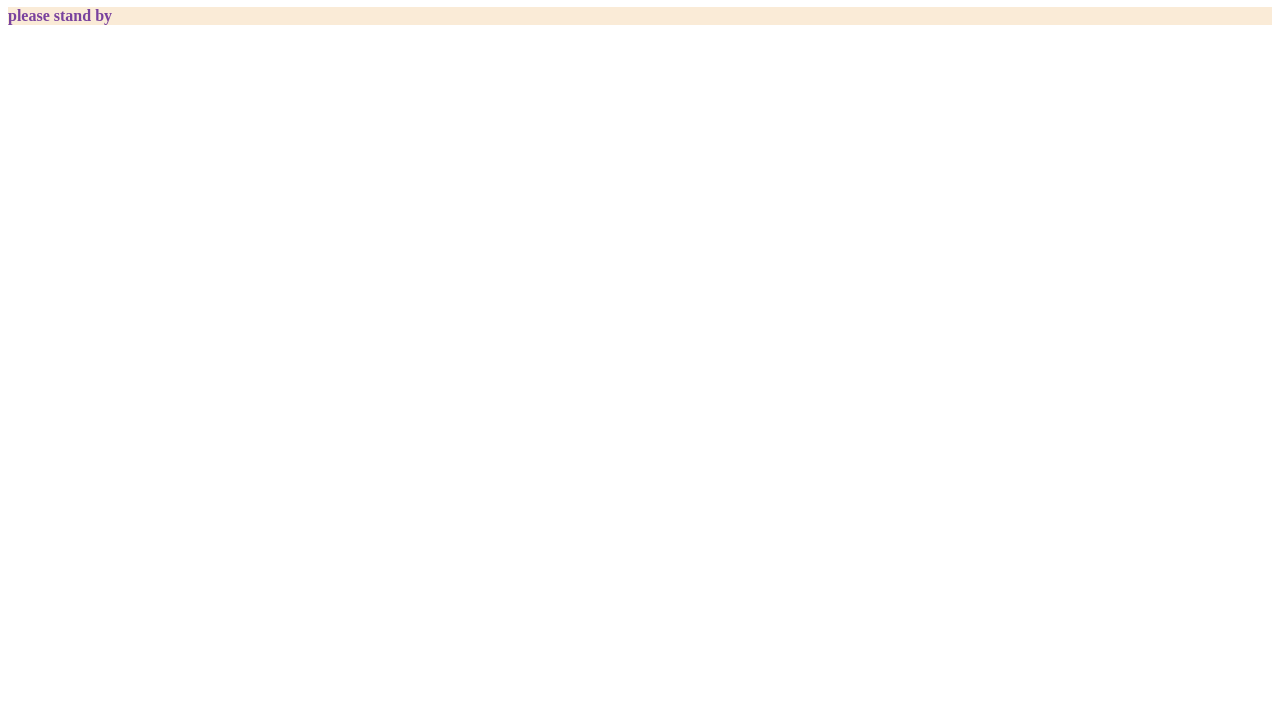
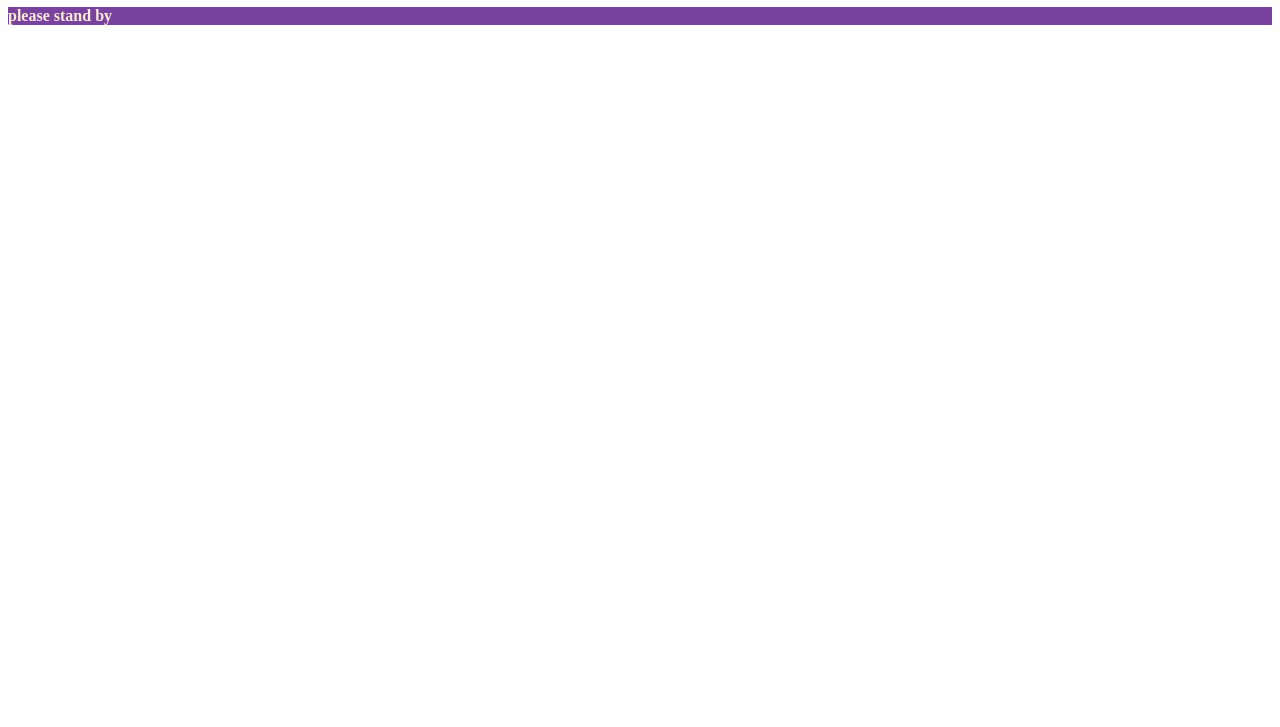
Before and after one commit to KotKommunist/gitpractice1, a plain HTML site: page index.html in a window 1280 px wide. Shown: the part 73-800 px from the top of the page. Drawn offline with Linux system fonts and the light colour scheme.

Commit message:
COLOR Switch

```diff
--- a/index.css
+++ b/index.css
@@ -1,6 +1,6 @@
 h1 {color: 	#79429e;
 background-color: antiquewhite;
 }
-h4 {color: 	#79429e;
-    background-color: antiquewhite;
+h4 {color: 	antiquewhite;
+    background-color: #79429e;
     }
```
